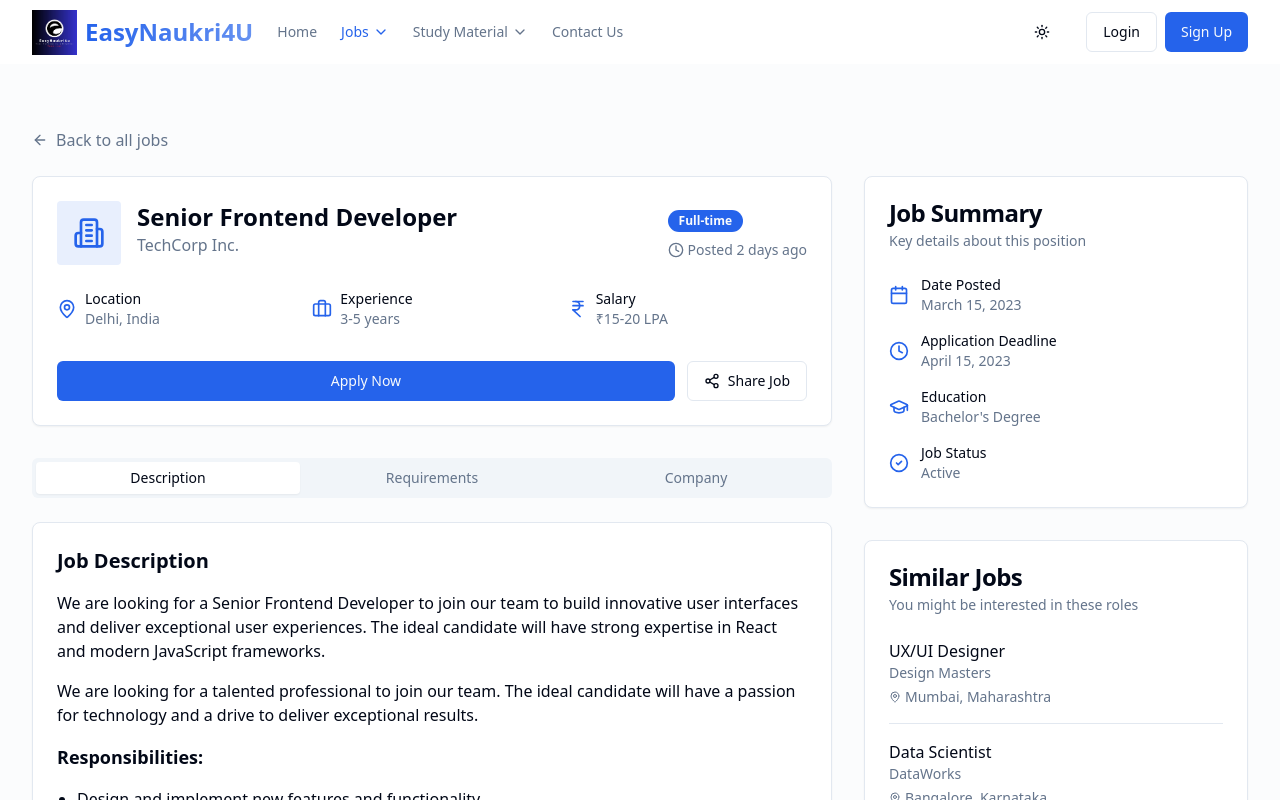
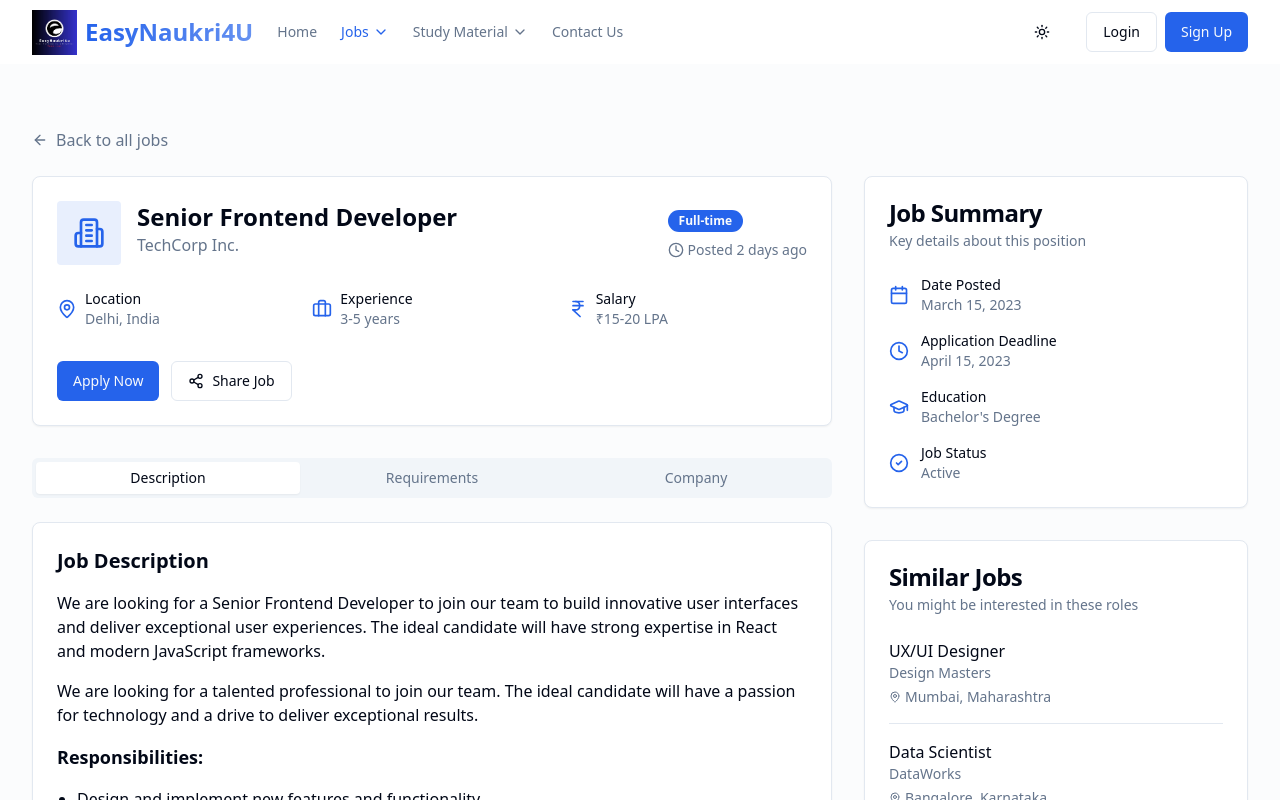
Before and after one commit to prabhatOn/Easynaukri4u, a Next.js app: page /jobs/1 in a window 1280 px wide. Shown: the top 800 px of the page. Built offline with nearby package versions, Linux system fonts and the light colour scheme.

Commit message:
Update page.tsx

```diff
--- a/app/jobs/[id]/page.tsx
+++ b/app/jobs/[id]/page.tsx
@@ -94,7 +94,9 @@ export default function JobDetailsPage({ params }: { params: { id: string } }) {
                 </div>
 
                 <div className="flex flex-col sm:flex-row gap-3">
-                  <Button className="flex-1">Apply Now</Button>
+                  <a href="../../login" target="_blank" rel="noopener noreferrer">
+                    <Button className="flex-1">Apply Now</Button>
+                  </a>
                   <Button variant="outline" className="flex items-center gap-2">
                     <Share2 className="h-4 w-4" />
                     Share Job
```
